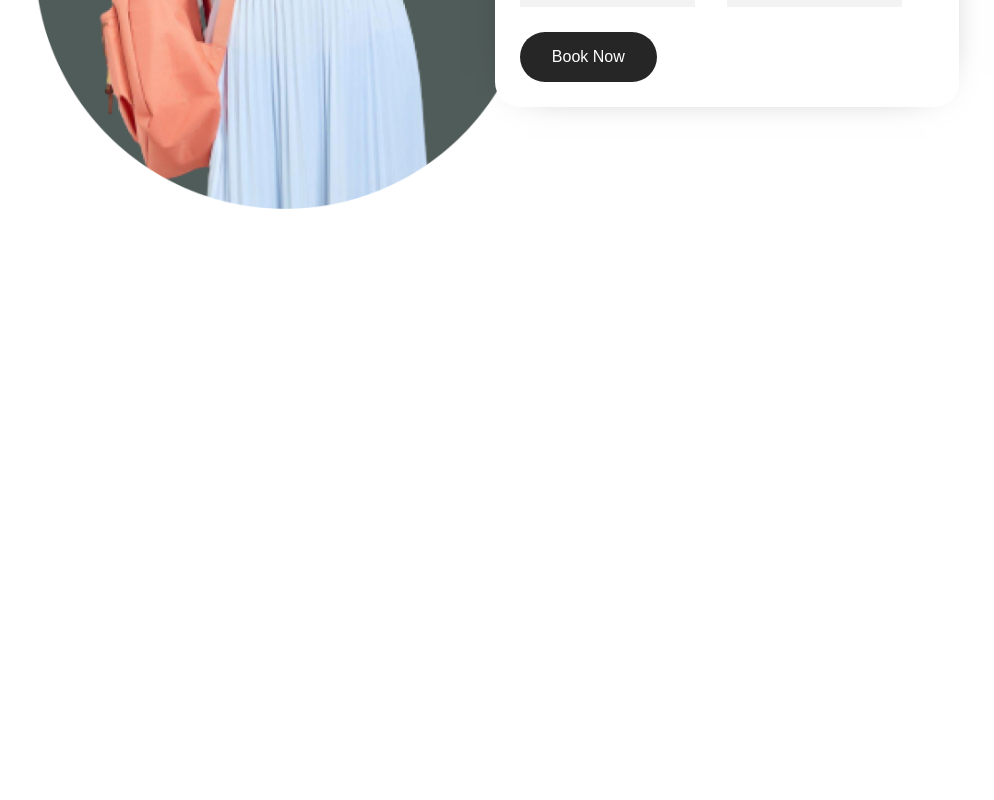
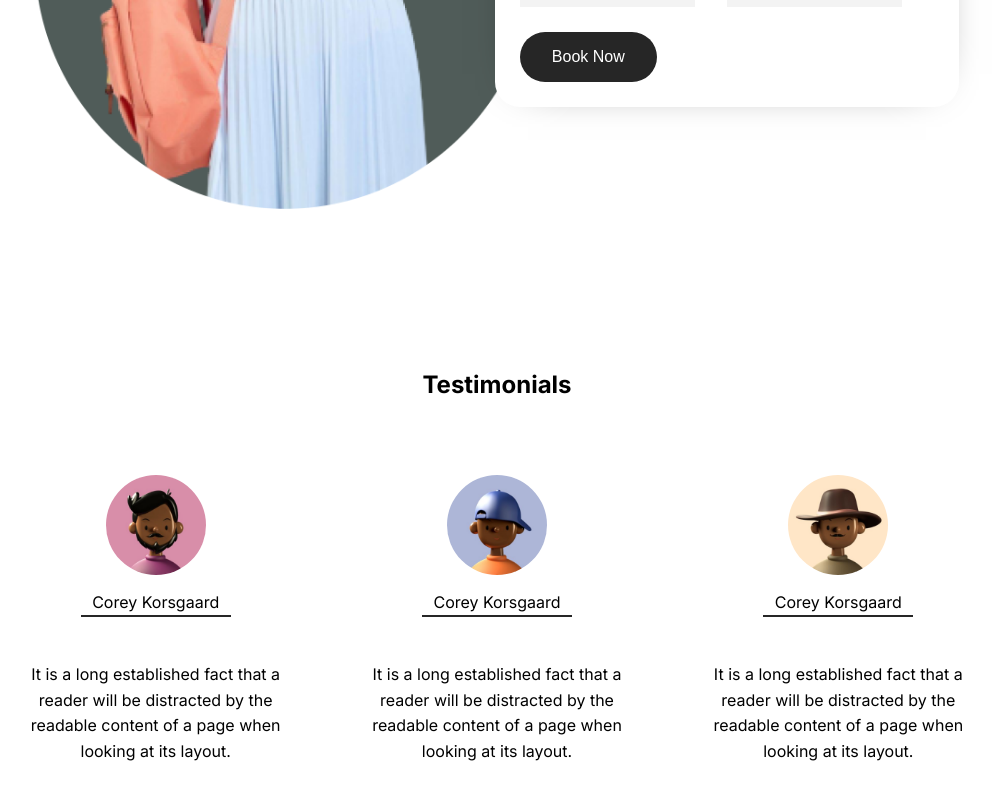
Before and after one commit to CodeWithIfty/education-website, a React (Vite) app: page / in a window 1280 px wide. Shown: the part 3306-4106 px from the top of the page, without its empty margins (143-1137 px from the left). Before the commit the page ends 3522 px from the top, so only its background shows below. Built offline with nearby package versions, Linux system fonts and the light colour scheme.

Commit message:
added testimonials section

```diff
--- a/src/App.jsx
+++ b/src/App.jsx
@@ -4,6 +4,7 @@ import HeroSection from "./components/HeroSection/HeroSection";
 import Navbar from "./components/Navbar/Navbar";
 import OurDestinationSection from "./components/OurDestinationSection/OurDestinationSection";
 import StudentReviewSection from "./components/StudentReviewSection/StudentReviewSection";
+import TestimonialsSection from "./components/TestimonialsSection/TestimonialsSection";
 
 function App() {
   return (
@@ -14,6 +15,7 @@ function App() {
       <OurDestinationSection />
       <DiscountSection />
       <BookNowSection />
+      <TestimonialsSection />
     </div>
   );
 }
--- /dev/null
+++ b/src/components/TestimonialsSection/TestimonialsSection.jsx
@@ -0,0 +1,44 @@
+import style from "./testimonials.module.css";
+const TestimonialsSection = () => {
+  return (
+    <section className="container" style={{ padding: "150px 0" }}>
+      <h1 style={{ textAlign: "center" }}>Testimonials</h1>
+      <div className={style.cardContainer}>
+        <div className={style.card}>
+          <div className={style.avatar}>
+            <img src="./images/Rectangle 16.png" alt="" />
+            <p>Corey Korsgaard</p>
+          </div>
+          <p>
+            It is a long established fact that a reader will be distracted by
+            the readable content of a page when looking at its layout.
+          </p>
+        </div>
+
+        <div className={style.card}>
+          <div className={style.avatar}>
+            <img src="./images/Rectangle 17.png" alt="" />
+            <p>Corey Korsgaard</p>
+          </div>
+          <p>
+            It is a long established fact that a reader will be distracted by
+            the readable content of a page when looking at its layout.
+          </p>
+        </div>
+
+        <div className={style.card}>
+          <div className={style.avatar}>
+            <img src="./images/Rectangle 18.png" alt="" />
+            <p>Corey Korsgaard</p>
+          </div>
+          <p>
+            It is a long established fact that a reader will be distracted by
+            the readable content of a page when looking at its layout.
+          </p>
+        </div>
+      </div>
+    </section>
+  );
+};
+
+export default TestimonialsSection;
--- /dev/null
+++ b/src/components/TestimonialsSection/testimonials.module.css
@@ -0,0 +1,33 @@
+.cardContainer {
+  display: flex;
+  justify-content: space-around;
+  align-items: center;
+  margin-top: 70px;
+  text-align: center;
+  flex-wrap: wrap;
+}
+
+.card {
+  width: 300px;
+  display: flex;
+  flex-direction: column;
+  justify-content: center;
+  align-items: center;
+}
+
+.avatar {
+  width: 50%;
+  margin-bottom: 45px;
+  border-bottom: 2px solid var(--black);
+  display: flex;
+  flex-direction: column;
+  justify-content: center;
+  align-items: center;
+  gap: 15px;
+}
+
+.avatar img {
+  width: 100px;
+  height: 100px;
+  border-radius: 50%;
+}
```
